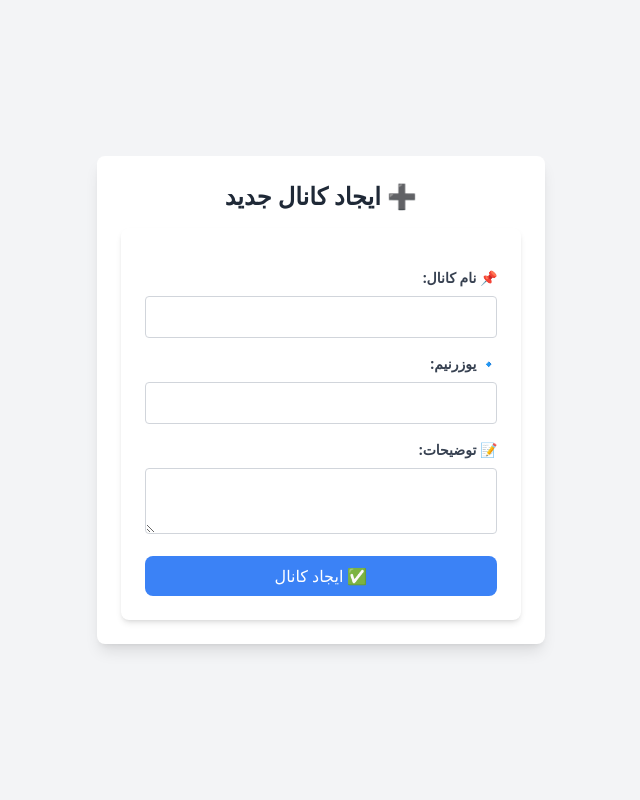
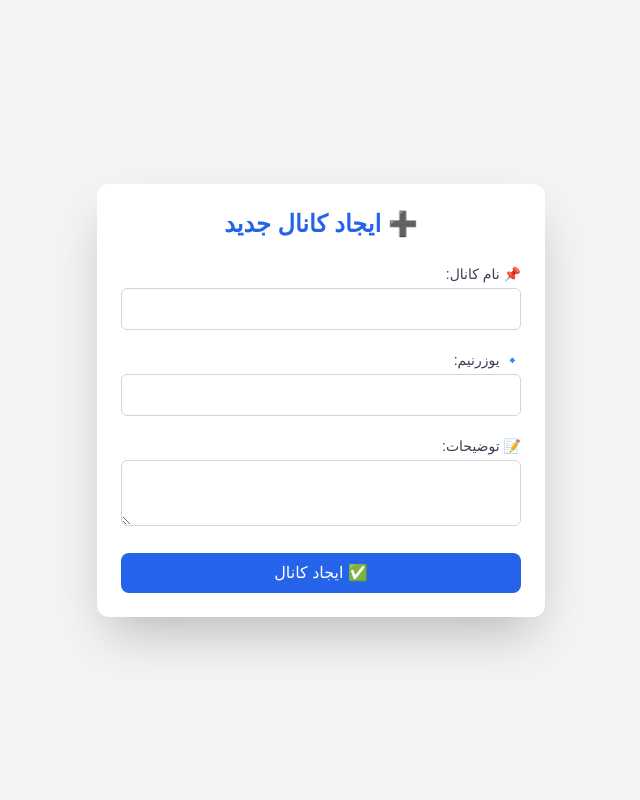
Before and after one commit to rasoolgh71/django_chat, a Django app: template Chat_app/templates/Chat_app/channel_create.html in a window 1280 px wide. Shown: the whole page, without its empty margins (319-959 px from the left). Run offline with Django 3.2, Linux system fonts and the light colour scheme; the template is opened without the code that fills it, so the values that code supplies are empty, except form fields; tables that the repository leaves empty hold one stand-in row (values such as "Sample post"); form fields are guessed from the names that the template uses; some libraries are stand-ins or nearby versions.

Commit message:
Update channel_create.html

```diff
--- a/Chat_app/templates/Chat_app/channel_create.html
+++ b/Chat_app/templates/Chat_app/channel_create.html
@@ -5,49 +5,56 @@
     <meta charset="UTF-8">
     <meta name="viewport" content="width=device-width, initial-scale=1.0">
     <title>ایجاد کانال جدید</title>
+    <link rel="icon" href="{% static 'images/favicon.ico' %}" type="image/x-icon">
     <script src="https://cdn.tailwindcss.com"></script>
+    <style>
+        body {
+            font-family: 'Vazirmatn', sans-serif;
+        }
+    </style>
 </head>
-<body class="bg-gray-100 flex justify-center items-center h-screen">
+<body class="bg-gray-100 flex justify-center items-center min-h-screen p-4">
 
-    <div class="max-w-md w-full bg-white p-6 rounded-lg shadow-lg">
-        <h2 class="text-2xl font-semibold text-gray-800 mb-4 text-center">➕ ایجاد کانال جدید</h2>
+    <div class="w-full max-w-md bg-white p-6 rounded-xl shadow-2xl">
+        <h2 class="text-2xl font-bold text-center text-blue-600 mb-6">➕ ایجاد کانال جدید</h2>
 
-        <form method="post" class="bg-white p-6 rounded-lg shadow-md space-y-4">
+        <form method="post" class="space-y-5">
             {% csrf_token %}
 
             <div>
-                <label class="block text-gray-700 text-sm font-bold mb-2">📌 نام کانال:</label>
+                <label class="block text-gray-700 text-sm font-medium mb-1">📌 نام کانال:</label>
                 {{ form.name }}
             </div>
 
             <div>
-                <label class="block text-gray-700 text-sm font-bold mb-2">🔹 یوزرنیم:</label>
+                <label class="block text-gray-700 text-sm font-medium mb-1">🔹 یوزرنیم:</label>
                 {{ form.username }}
                 {% if form.username.errors %}
-                    <p class="text-red-500 text-xs mt-1">{{ form.username.errors.0 }}</p>
+                    <p class="text-red-600 text-xs mt-1">{{ form.username.errors.0 }}</p>
                 {% endif %}
             </div>
 
             <div>
-                <label class="block text-gray-700 text-sm font-bold mb-2">📝 توضیحات:</label>
+                <label class="block text-gray-700 text-sm font-medium mb-1">📝 توضیحات:</label>
                 {{ form.description }}
             </div>
 
-            <button type="submit" class="w-full bg-blue-500 text-white px-4 py-2 rounded-lg hover:bg-blue-600 transition">
+            <button type="submit" class="w-full bg-blue-600 text-white py-2 rounded-lg hover:bg-blue-700 transition-colors">
                 ✅ ایجاد کانال
             </button>
         </form>
     </div>
 
     <script>
-        // اطمینان از نمایش صحیح فرم‌ها با استایل‌های Tailwind
         document.addEventListener("DOMContentLoaded", function () {
-            let inputs = document.querySelectorAll("input, textarea");
+            const inputs = document.querySelectorAll("input, textarea, select");
             inputs.forEach(input => {
-                input.classList.add("w-full", "border", "border-gray-300", "rounded", "p-2", "bg-white", "focus:border-blue-500", "focus:outline-none");
+                input.classList.add(
+                    "w-full", "border", "border-gray-300", "rounded-md", "p-2", "bg-white",
+                    "focus:outline-none", "focus:ring-2", "focus:ring-blue-500"
+                );
             });
         });
     </script>
-
 </body>
 </html>
```
